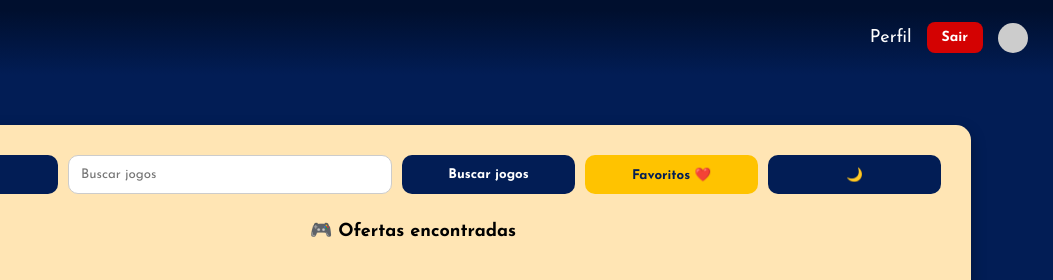
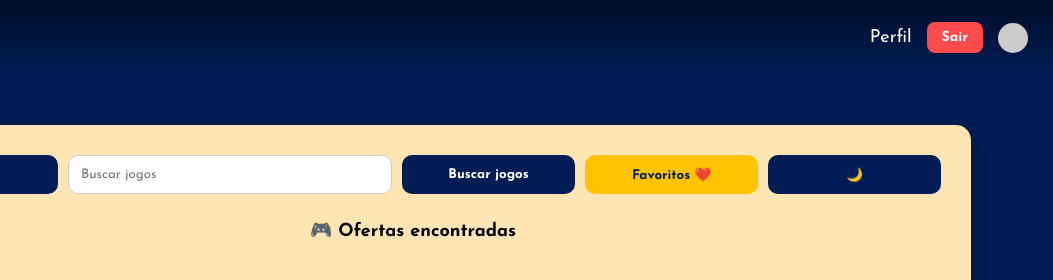
Before and after one commit to nathalimf/SITE-TEST-promoplay, a plain HTML site: page home.html in a window 1280 px wide. Shown: the top 280 px of the page, 227-1280 px from the left. Drawn offline with Linux system fonts and the light colour scheme; no server answers.

Commit message:
Update home.css

```diff
--- a/home.css
+++ b/home.css
@@ -37,6 +37,7 @@ header h1 {
   left: -2px;
 }
 
+/* --- ALINHAMENTO DO PERFIL E BOTÃO --- */
 .perfil {
   display: flex;
   align-items: center;
@@ -50,6 +51,26 @@ header h1 {
   background: #ccc;
   border-radius: 50%;
 }
+
+/* --- ESTILO DO BOTÃO SAIR --- */
+#btnLogout {
+  padding: 8px 15px;
+  flex: initial;
+  width: auto;
+  background-color: #ff4b4b;
+  color: white;
+  border: none;
+  border-radius: 8px;
+  font-weight: bold;
+  font-size: 14px;
+  cursor: pointer;
+}
+
+#btnLogout:hover {
+  background-color: #cc0000;
+}
+
+/* -------------------------------- */
 
 .container {
   flex: 1;
@@ -235,20 +256,3 @@ footer a {
 footer a:hover {
   text-decoration: underline;
 }
-
-#btnLogout {
-  padding: 8px 15px;
-  flex: initial;
-  width: auto;
-  background-color: #d40202;
-  color: white;
-  border: none;
-  border-radius: 8px;
-  font-weight: bold;
-  font-size: 14px;
-  cursor: pointer;
-}
-
-#btnLogout:hover {
-  background-color: #ab0303;
-}
```
